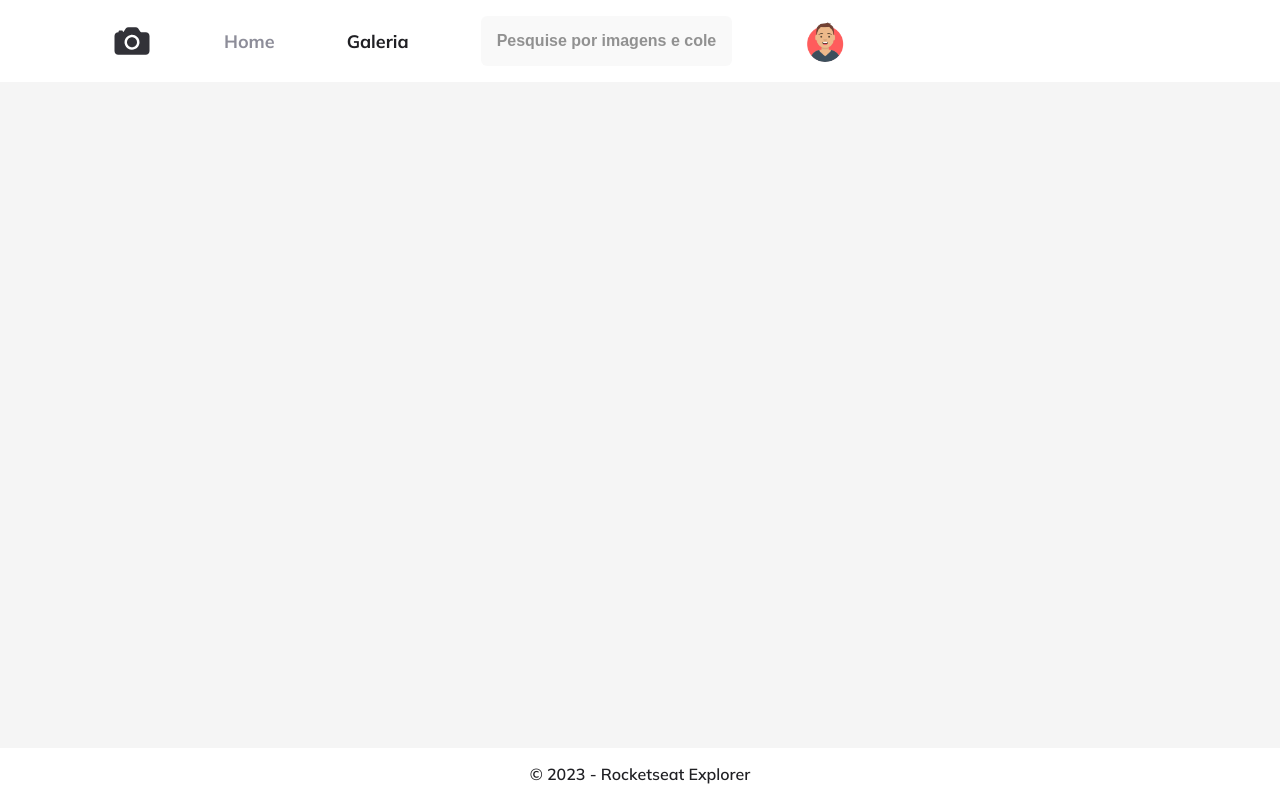
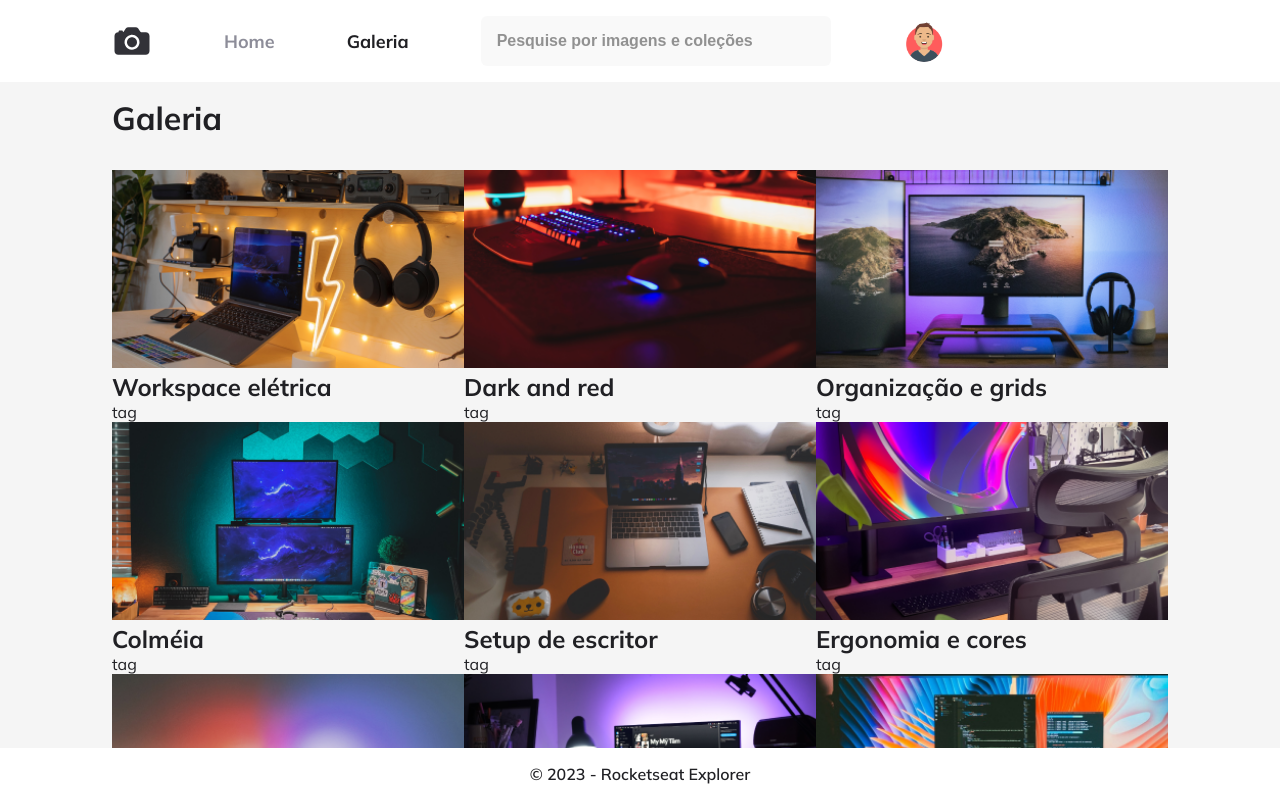
Before and after one commit to Felipe572/foto-blog, a plain HTML site: page index.html in a window 1280 px wide. Drawn offline with Linux system fonts and the light colour scheme.

Commit message:
Adicionando imagens

```diff
--- a/index.html
+++ b/index.html
@@ -31,7 +31,133 @@
         </header>
 
         <main>
-            <div class="container"></div>
+
+            <div class="container">
+                <h1>Galeria</h1>
+
+                <section class="gallery">
+
+                    <figure class="item">
+
+                        <img src="assets/imagens/img01.png" alt="Workspace elétrica">
+
+                        <figcaption class="details">
+                            <h2>Workspace elétrica</h2>
+                            <div class="tags">
+                                <span>tag</span>
+                            </div>
+                        </figcaption>
+
+                    </figure>
+
+                    <figure class="item">
+
+                        <img src="assets/imagens/img2.png" alt="Dark and red">
+
+                        <figcaption class="details">
+                            <h2>Dark and red</h2>
+                            <div class="tags">
+                                <span>tag</span>
+                            </div>
+                        </figcaption>
+
+                    </figure>
+
+                    <figure class="item">
+
+                        <img src="assets/imagens/img3.png" alt="Organização e grids">
+
+                        <figcaption class="details">
+                            <h2>Organização e grids</h2>
+                            <div class="tags">
+                                <span>tag</span>
+                            </div>
+                        </figcaption>
+
+                    </figure>
+
+                    <figure class="item">
+
+                        <img src="assets/imagens/img4.png" alt="Colméia">
+
+                        <figcaption class="details">
+                            <h2>Colméia</h2>
+                            <div class="tags">
+                                <span>tag</span>
+                            </div>
+                        </figcaption>
+
+                    </figure>
+
+                    <figure class="item">
+
+                        <img src="assets/imagens/img5.png" alt="Setup de escritor">
+
+                        <figcaption class="details">
+                            <h2>Setup de escritor</h2>
+                            <div class="tags">
+                                <span>tag</span>
+                            </div>
+                        </figcaption>
+
+                    </figure>
+
+                    <figure class="item">
+
+                        <img src="assets/imagens/img6.png" alt="Ergonomia e core">
+
+                        <figcaption class="details">
+                            <h2>Ergonomia e cores</h2>
+                            <div class="tags">
+                                <span>tag</span>
+                            </div>
+                        </figcaption>
+
+                    </figure>
+
+                    <figure class="item">
+
+                        <img src="assets/imagens/img7.png" alt="Show de luzes">
+
+                        <figcaption class="details">
+                            <h2>Show de luzes</h2>
+                            <div class="tags">
+                                <span>tag</span>
+                            </div>
+                        </figcaption>
+
+                    </figure>
+
+                    <figure class="item">
+
+                        <img src="assets/imagens/img8.png" alt="Deep purple">
+
+                        <figcaption class="details">
+                            <h2>Deep purple</h2>
+                            <div class="tags">
+                                <span>tag</span>
+                            </div>
+                        </figcaption>
+
+                    </figure>
+
+                    <figure class="item">
+
+                        <img src="assets/imagens/img9.png" alt="Multi-Screen">
+
+                        <figcaption class="details">
+                            <h2>Multi-Screen</h2>
+                            <div class="tags">
+                                <span>tag</span>
+                            </div>
+                        </figcaption>
+
+                    </figure>
+
+                </section>
+
+            </div>
+
         </main>
 
         <footer class="container"><p>© 2023 - Rocketseat Explorer</p></footer>
--- a/style.css
+++ b/style.css
@@ -67,7 +67,7 @@ ul > li.active {
 }
 
 .input-wrapper > input {
-    width: 100%;
+    width: 35rem;
     padding: 1.6rem;
 
     background-color: var(--color-base-gray-100);
@@ -97,6 +97,24 @@ main {
     overflow-y: scroll;
 }
 
+main > h1 {
+    font-size: 2.4rem;
+    padding-top: 1.6rem;
+}
+
+.gallery {
+    margin-top: 3.2rem;
+
+    display: grid;
+    grid-template-columns: repeat(3, 1fr);
+}
+
+.item > img {
+    width: 100%;
+    aspect-ratio: 16/9;
+    object-fit: cover;
+}
+
 footer {
     text-align: center;
     padding: 1.6rem;
```
Also changed, not shown: assets/imagens/img01.png (added), assets/imagens/img2.png (added), assets/imagens/img3.png (added), assets/imagens/img4.png (added), assets/imagens/img5.png (added), assets/imagens/img6.png (added), assets/imagens/img7.png (added), assets/imagens/img8.png (added), assets/imagens/img9.png (added).
